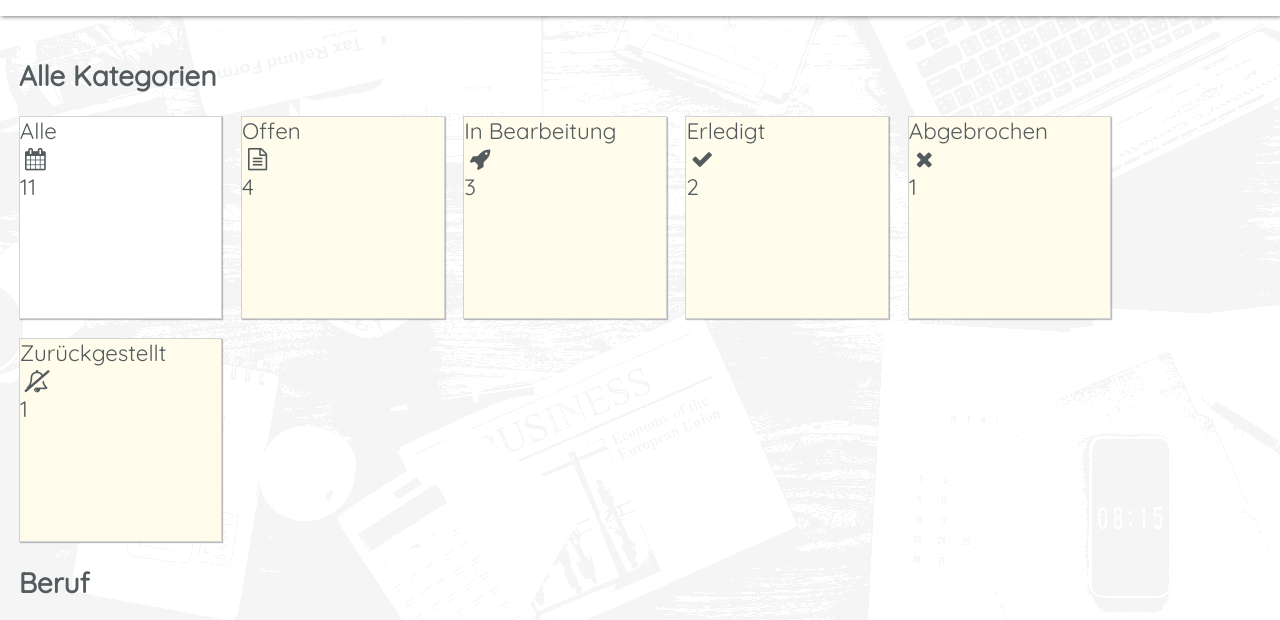
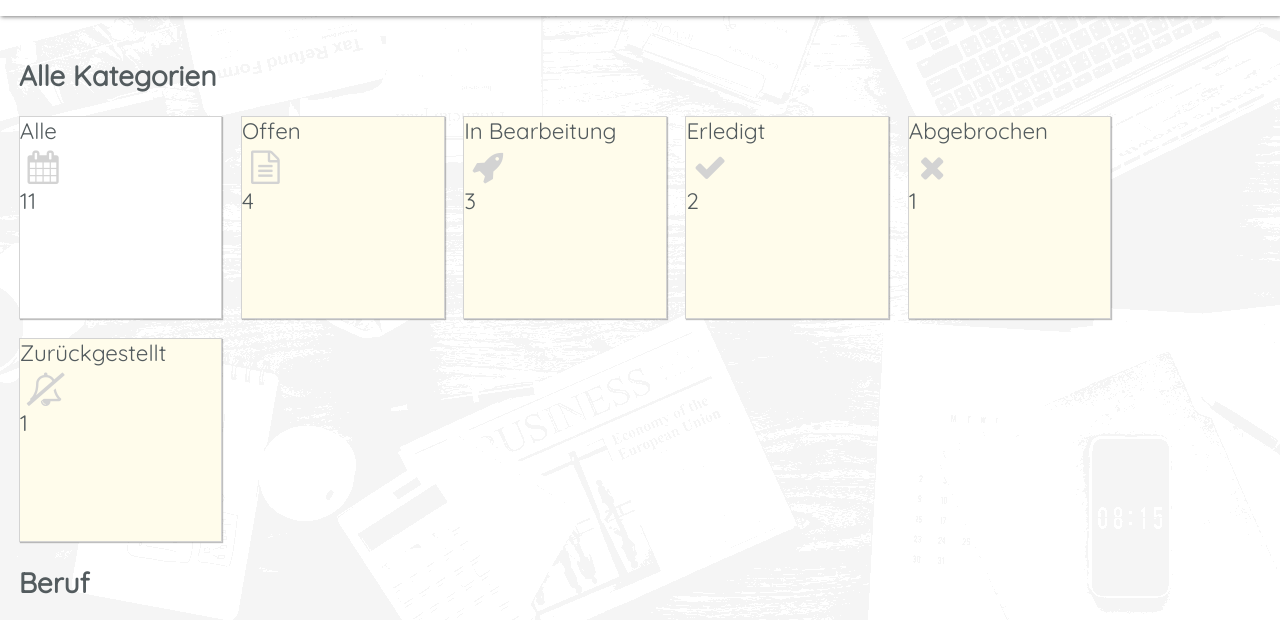
Before and after one commit to niklaskroe/web-prog, a plain HTML site: page dashboard-kacheln/Aufgabe/index.html in a window 1280 px wide. Shown: the part 144-764 px from the top of the page. Drawn offline with Linux system fonts and the light colour scheme.

Commit message:
update dashboard-tile styling

```diff
--- a/dashboard-kacheln/Aufgabe/style.css
+++ b/dashboard-kacheln/Aufgabe/style.css
@@ -97,5 +97,6 @@ main > section {
 }
 
 .icon {
-
+    color: lightgray;
+    font-size: 150%;
 }
```
